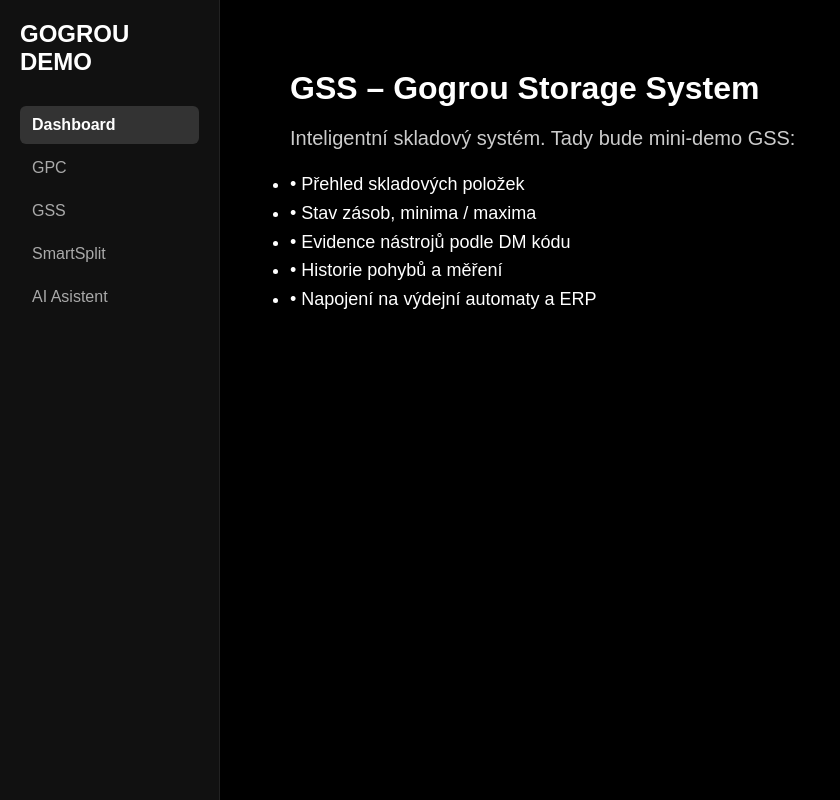
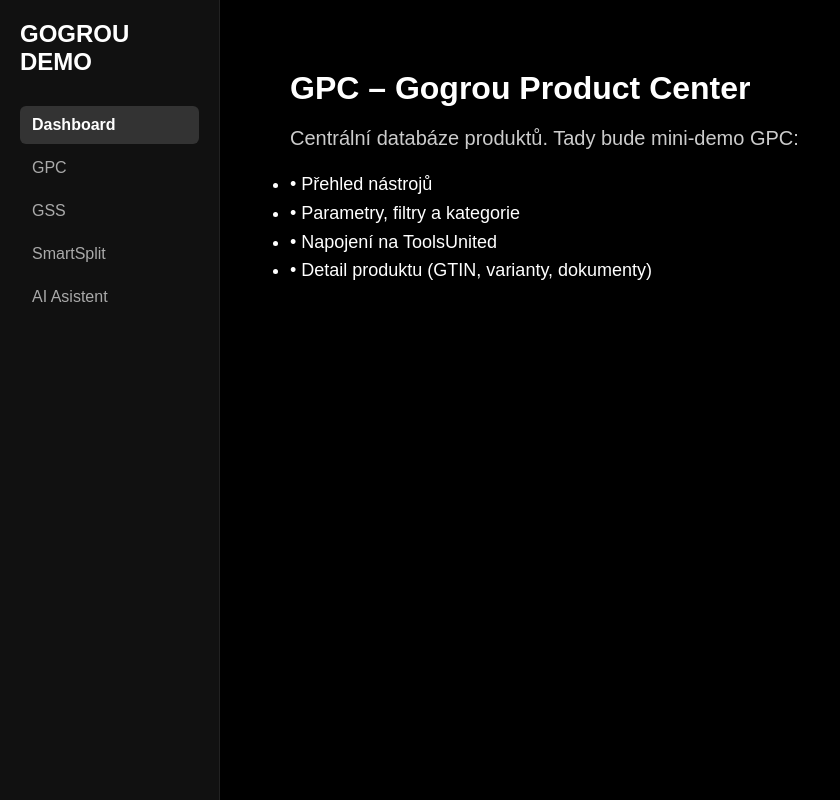
Before and after one commit to gogrou-app/gogrou-demo, a Next.js app: page / in a window 1280 px wide. Shown: the whole page, without its empty margins (0-840 px from the left). Built offline with nearby package versions, Linux system fonts and the light colour scheme.

Commit message:
Update page.js

```diff
--- a/app/page.js
+++ b/app/page.js
@@ -2,19 +2,18 @@ export default function Page() {
   return (
     <div style={{ padding: "40px" }}>
       <h1 style={{ fontSize: "32px", fontWeight: "bold", marginBottom: "20px" }}>
-        GSS – Gogrou Storage System
+        GPC – Gogrou Product Center
       </h1>
 
       <p style={{ fontSize: "20px", opacity: 0.8 }}>
-        Inteligentní skladový systém. Tady bude mini-demo GSS:
+        Centrální databáze produktů. Tady bude mini-demo GPC:
       </p>
 
       <ul style={{ marginTop: "20px", fontSize: "18px", lineHeight: "1.6" }}>
-        <li>• Přehled skladových položek</li>
-        <li>• Stav zásob, minima / maxima</li>
-        <li>• Evidence nástrojů podle DM kódu</li>
-        <li>• Historie pohybů a měření</li>
-        <li>• Napojení na výdejní automaty a ERP</li>
+        <li>• Přehled nástrojů</li>
+        <li>• Parametry, filtry a kategorie</li>
+        <li>• Napojení na ToolsUnited</li>
+        <li>• Detail produktu (GTIN, varianty, dokumenty)</li>
       </ul>
     </div>
   );
```
